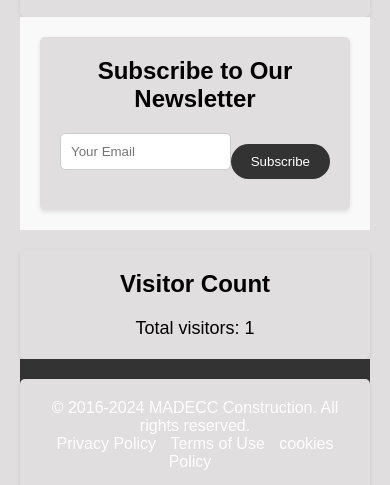
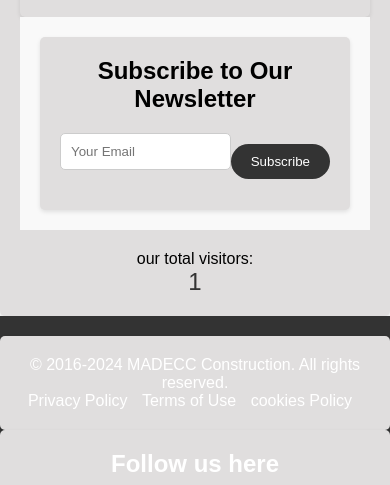
Before and after one commit to Madecccon/.co, a plain HTML site: page contact.html in a window 390 px wide. Shown: the part 1482-1967 px from the top of the page. Drawn offline with Linux system fonts and the light colour scheme.

Commit message:
Update contact.html

```diff
--- a/contact.html
+++ b/contact.html
@@ -242,7 +242,49 @@ input[type="checkbox"] {
         input[type="submit"]:hover {
             background-color: #0056b3;
         }
+             /* styles.css */
+.website-counter {
+    font-size: 24px;
+    color: #333;
+    /* Add more styles as desired */
+}
+
            </style>
+  <script>
+    // index.js
+document.addEventListener('DOMContentLoaded', () => {
+    const counterContainer = document.querySelector('.website-counter');
+    let visitCount = localStorage.getItem('page_view');
+
+    if (!visitCount) {
+        // Initialize count if not found in localStorage
+        visitCount = 1;
+        localStorage.setItem('page_view', visitCount);
+    } else {
+        // Check if the visitor has already been counted today
+        const lastVisitDate = localStorage.getItem('last_visit_date');
+        const today = new Date().toLocaleDateString();
+
+        if (lastVisitDate !== today) {
+            // Increment count if it's a new day
+            visitCount = Number(visitCount) + 1;
+            localStorage.setItem('page_view', visitCount);
+            localStorage.setItem('last_visit_date', today);
+        }
+    }
+
+    // Display the visitor count
+    counterContainer.textContent = visitCount;
+
+    // Optional: You can also update the count periodically (e.g., every minute)
+    // setInterval(() => {
+    //     visitCount = Number(localStorage.getItem('page_view')) + 1;
+    //     localStorage.setItem('page_view', visitCount);
+    //     counterContainer.textContent = visitCount;
+    // }, 60000); // Update every minute
+});
+
+  </script>
 
 </head>
 <body>
@@ -337,10 +379,9 @@ input[type="checkbox"] {
   </section>
 
 
-  <div class="container">
-    <h1>Visitor Count</h1>
-    <p id="count">Total visitors: <span id="visitor-count">0</span></p>
-  </div>
+ <div>our total visitors:</div>
+    <div class="website-counter"></div>
+              </div>
 
   <footer>
     <div class="container">
@@ -353,11 +394,7 @@ input[type="checkbox"] {
         </ul>
       </nav>
     </div>
-    <div id="chatbot-container">
-        <button id="toggle-chatbot">Chat</button>
-        <div id="chat-history"></div>
-        <input type="text" id="user-input" placeholder="Type your message here...">
-    </div>
+
   <div class="container">
     <!-- Your footer content -->
     <nav>
@@ -376,7 +413,10 @@ input[type="checkbox"] {
       </ul>
     </nav>
   </div>
-    <h1>Share and Reffer Us to your Friends</h1>
+    <div>our total visitors:</div>
+    <div class="website-counter"></div>
+              </div>
+    <h1>Share and Reffer Us to your Friends:</h1>
         <li><a href="#" onclick="shareWebsite()"><i class="fas fa-share-alt"></i> Share</a></li>
 </footer>
 
```
